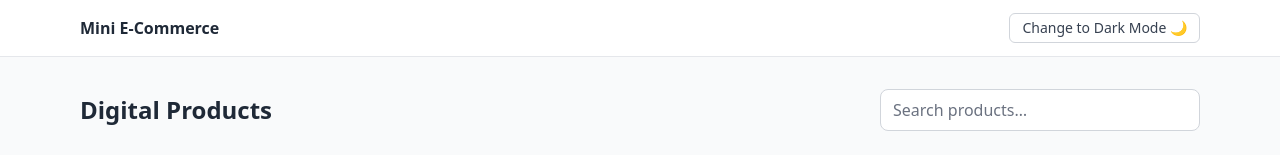
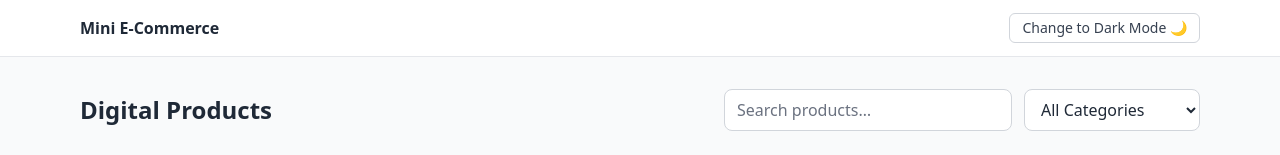
Before and after one commit to segevGr/qbiq-task, a Vue app: page / in a window 1280 px wide. Shown: the top 155 px of the page. Built offline with nearby package versions, Linux system fonts and the light colour scheme; the HTML template or start-up script is replaced by a standard one.

Commit message:
feat: add filter by category

```diff
--- a/src/composables/useProductList.ts
+++ b/src/composables/useProductList.ts
@@ -7,13 +7,22 @@ const PAGE_SIZE = 12
 export function useProductList() {
   const store = useProductsStore()
   const search = ref('')
+  const selectedCategory = ref<string>('all')
   const visibleCount = ref(PAGE_SIZE)
+
+  const categories = computed(() => {
+    const allCategories = store.products.map((p) => p.category)
+    return ['all', ...new Set(allCategories)]
+  })
 
   const filtered = computed<Product[]>(() => {
     const q = search.value.trim().toLowerCase()
-    const products = !q
-      ? store.products
-      : store.products.filter((p) => p.name.toLowerCase().includes(q))
+    const products = store.products.filter((p) => {
+      const matchesSearch = !q || p.name.toLowerCase().includes(q)
+      const matchesCategory =
+        selectedCategory.value === 'all' || p.category === selectedCategory.value
+      return matchesSearch && matchesCategory
+    })
     return products.slice(0, visibleCount.value)
   })
 
@@ -23,5 +32,5 @@ export function useProductList() {
 
   const canLoadMore = computed(() => visibleCount.value < store.products.length)
 
-  return { search, filtered, loadMore, canLoadMore }
+  return { search, selectedCategory, categories, filtered, loadMore, canLoadMore }
 }
--- a/src/pages/ProductList.vue
+++ b/src/pages/ProductList.vue
@@ -1,41 +1,36 @@
 <script setup lang="ts">
-import { ref, onMounted, onBeforeUnmount } from 'vue'
 import { useProductList } from '@/composables/useProductList'
 import ProductCard from '@/components/ProductCard.vue'
 
-const { search, filtered, loadMore, canLoadMore } = useProductList()
-const sentinel = ref<HTMLElement | null>(null)
-let observer: IntersectionObserver | null = null
-
-onMounted(() => {
-  if (!sentinel.value) return
-  observer = new IntersectionObserver((entries) => {
-    const entry = entries[0]
-    if (entry && entry.isIntersecting && canLoadMore.value) {
-      loadMore()
-    }
-  })
-  observer.observe(sentinel.value)
-})
-
-onBeforeUnmount(() => {
-  observer?.disconnect()
-})
+const { search, selectedCategory, categories, filtered, loadMore, canLoadMore } = useProductList()
 </script>
 
 <template>
   <section
     class="max-w-6xl mx-auto px-4 py-8 text-gray-800 dark:text-gray-100 transition-colors duration-300"
   >
-    <header class="mb-6 flex items-center justify-between gap-3 flex-wrap">
+    <header class="mb-6 flex flex-wrap items-center justify-between gap-3">
       <h1 class="text-2xl font-bold">Digital Products</h1>
 
-      <input
-        v-model="search"
-        type="text"
-        placeholder="Search products…"
-        class="w-full md:w-80 rounded-lg border border-gray-300 dark:border-gray-600 bg-white dark:bg-gray-900 text-gray-800 dark:text-gray-100 placeholder-gray-500 dark:placeholder-gray-400 px-3 py-2 focus:outline-none focus:ring-2 focus:ring-emerald-400 focus:border-emerald-400 transition-colors duration-300"
-      />
+      <div class="flex flex-wrap gap-3">
+        <!-- Search -->
+        <input
+          v-model="search"
+          type="text"
+          placeholder="Search products…"
+          class="w-full md:w-72 rounded-lg border border-gray-300 dark:border-gray-600 bg-white dark:bg-gray-900 text-gray-800 dark:text-gray-100 placeholder-gray-500 dark:placeholder-gray-400 px-3 py-2 focus:outline-none focus:ring-2 focus:ring-emerald-400 focus:border-emerald-400 transition-colors duration-300"
+        />
+
+        <!-- Category Filter -->
+        <select
+          v-model="selectedCategory"
+          class="w-full md:w-44 rounded-lg border border-gray-300 dark:border-gray-600 bg-white dark:bg-gray-900 text-gray-800 dark:text-gray-100 px-3 py-2 focus:outline-none focus:ring-2 focus:ring-emerald-400 transition-colors duration-300"
+        >
+          <option v-for="c in categories" :key="c" :value="c">
+            {{ c === 'all' ? 'All Categories' : c }}
+          </option>
+        </select>
+      </div>
     </header>
 
     <div v-if="filtered.length === 0" class="text-gray-500 dark:text-gray-400">
@@ -46,6 +41,13 @@ onBeforeUnmount(() => {
       <ProductCard v-for="p in filtered" :key="p.id" :product="p" />
     </div>
 
-    <div ref="sentinel" class="h-10"></div>
+    <div v-if="canLoadMore" class="flex justify-center mt-10">
+      <button
+        @click="loadMore"
+        class="px-6 py-2 rounded-lg bg-emerald-600 text-white hover:bg-emerald-700 transition"
+      >
+        Load More
+      </button>
+    </div>
   </section>
 </template>
```
